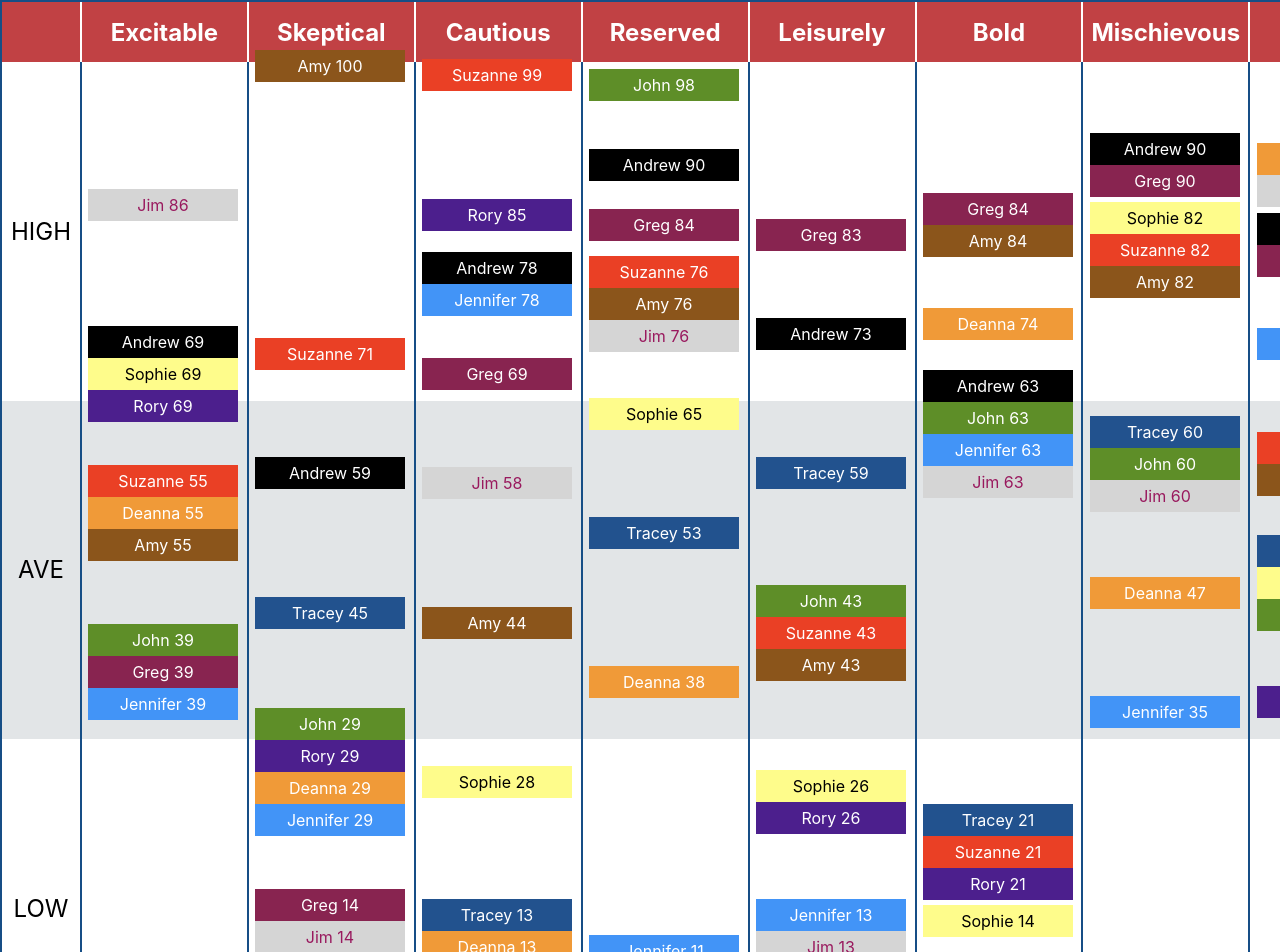
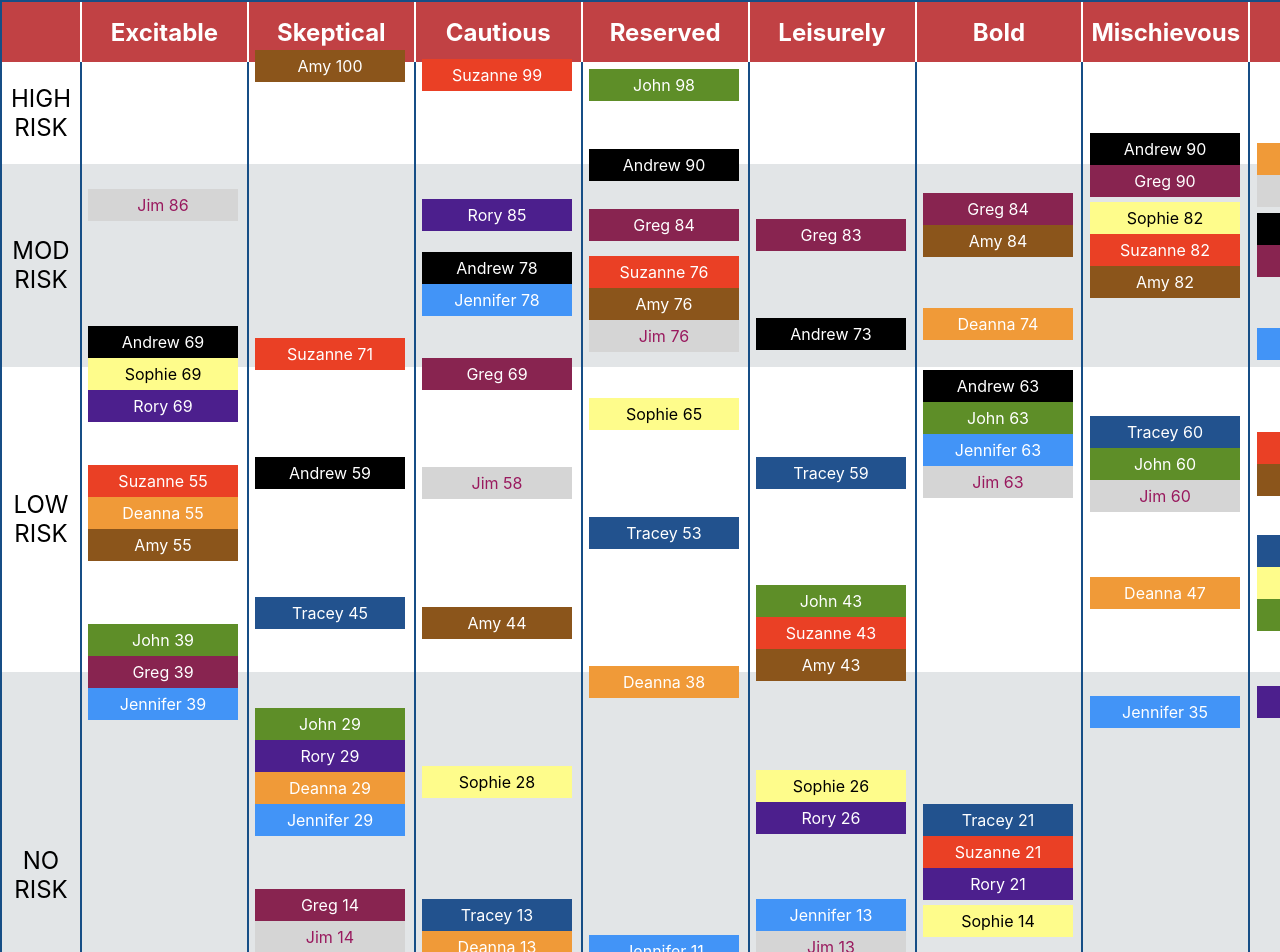
Before and after one commit to andyrewwer/hoganizer, a React (Create React App) app: page / in a window 1280 px wide. Shown: the top 952 px of the page. Built offline with nearby package versions, Linux system fonts and the light colour scheme.

Commit message:
Change labels and heights for different assessments. Fix arrow navigation bug.

```diff
--- a/src/App.tsx
+++ b/src/App.tsx
@@ -18,11 +18,12 @@ function App() {
 
     useEffect(() => {
         const _handleKeyDown = (e) => {
-            if (e.keyCode === 37) {
+            if (e.keyCode === 37 && !leftPressed) {
                 setLeftPressed(true)
                 return
-            } if (e.keyCode === 39) {
+            } if (e.keyCode === 39 && !rightPressed) {
                 setRightPressed(true)
+                return
             }
         }
         document.addEventListener("keydown", _handleKeyDown);
--- a/src/components/HoganTable.tsx
+++ b/src/components/HoganTable.tsx
@@ -35,18 +35,11 @@ export const HoganTable = ({headers, columns, type}: AssessmentResult) => {
                 </tr>
                 </thead>
                 <tbody>
-                <tr>
-                    <td> HIGH</td>
-                    {headers.map(val => <td key={val}></td>)}
-                </tr>
-                <tr>
-                    <td> AVE</td>
-                    {headers.map(val => <td key={val}></td>)}
-                </tr>
-                <tr>
-                    <td> LOW</td>
-                    {headers.map(val => <td key={val}></td>)}
-                </tr>
+                {type?.labels.map(label => <tr key={label.label} style={{height: `${label.height}%`}}>
+                        <td> {label.label}</td>
+                        {headers.map(val => <td key={val}></td>)}
+                    </tr>
+                )}
                 </tbody>
             </table>
             {columns.map((col, index) => col.data.map(cell => (<div className="cell" key={cell.name}
--- a/src/components/ParseService.tsx
+++ b/src/components/ParseService.tsx
@@ -13,9 +13,15 @@ export type Cell = {
     top: number
 }
 
+type Label = {
+    label: string,
+    height: number
+}
+
 export type AssessmentType = {
     name: string,
     header: string,
+    labels: Label[],
     color: Color
 }
 
@@ -23,6 +29,16 @@ export const assessmentTypes: AssessmentType[] = [
     {
         name: 'motives',
         header: 'Recognition',
+        labels: [{
+            label: "HIGH",
+            height: 35
+        }, {
+            label: "AVE",
+            height: 30
+        }, {
+            label: "LOW",
+            height: 35
+        }],
         color: {
             background: '#607EA8',
             text: '#FFF'
@@ -31,6 +47,19 @@ export const assessmentTypes: AssessmentType[] = [
     {
         name: 'development',
         header: 'Excitable',
+        labels: [{
+            label: "HIGH RISK",
+            height: 10
+        }, {
+            label: "MOD RISK",
+            height: 20
+        }, {
+            label: "LOW RISK",
+            height: 30
+        }, {
+            label: "NO RISK",
+            height: 40
+        }],
         color: {
             background: '#C14144',
             text: '#FFF'
@@ -40,7 +69,16 @@ export const assessmentTypes: AssessmentType[] = [
     {
         name: 'personality',
         header: 'Adjustment',
-        color: {
+        labels: [{
+            label: "HIGH",
+            height: 35
+        }, {
+            label: "AVE",
+            height: 30
+        }, {
+            label: "LOW",
+            height: 35
+        }],        color: {
             background: '#EAB555',
             text: '#000'
 
```
